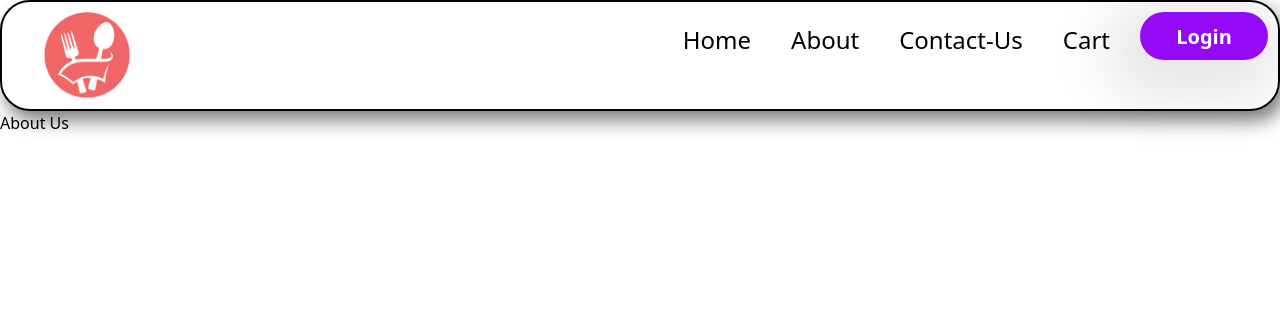
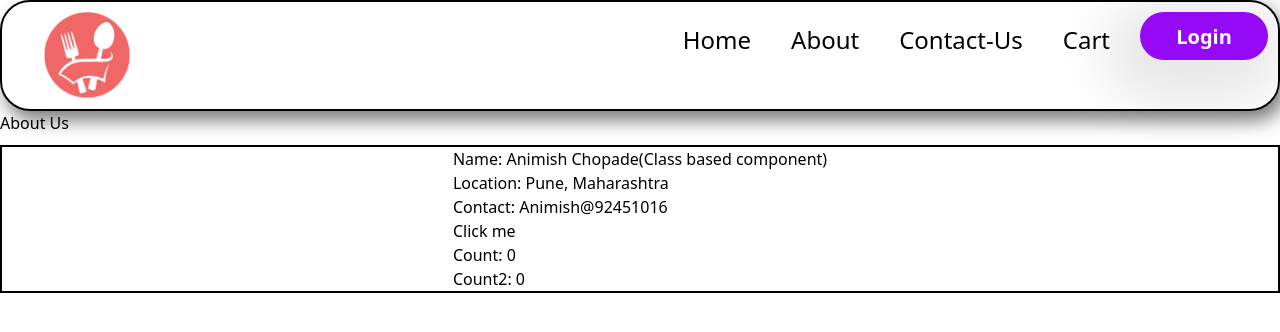
Before and after one commit to Animish2002/Namaste-React-Notes, a React (Vite) app: page /about in a window 1280 px wide. Shown: the top 332 px of the page. Built offline with nearby package versions, Linux system fonts and the light colour scheme.

Commit message:
new notes on class based component and functional component

```diff
--- a/App.js
+++ b/App.js
@@ -7,6 +7,7 @@ import Contact from "./src/Components/Contact";
 import NotFoundPage from "./src/Components/PageNotFound";
 import Body from "./src/Components/Layout/Body";
 import Header from "./src/Components/Layout/Header";
+import RestuarantMenu from "./src/Components/Restaurents/RestuarantMenu";
 
 const appRouter = createBrowserRouter([
   {
@@ -29,6 +30,10 @@ const appRouter = createBrowserRouter([
         path: "/*",
         element: <NotFoundPage />,
       },
+      {
+        path: "/resturantMenu/:restId",
+        element: <RestuarantMenu />,
+      },
     ],
   },
 ]);
--- a/index.css
+++ b/index.css
@@ -2,35 +2,34 @@
 @tailwind components;
 @tailwind utilities;
 
-
-h1{
+h1 {
   color: black;
 }
 
-.header-components{
+.header-components {
   display: flex;
-    border: 2px solid ;
+  border: 2px solid;
   border-radius: 30px;
   justify-content: space-between;
   box-shadow: 5px 10px 18px grey;
 }
 
-.header-components >ul{
+.header-components > ul {
   display: flex;
-    list-style-type: none ;
+  list-style-type: none;
 }
-.header-components >ul >li{
+.header-components > ul > li {
   cursor: pointer;
 }
 
-.food-app-logo{
+.food-app-logo {
   width: 170px;
   padding: 10px;
   mix-blend-mode: multiply;
   background-color: white;
 }
 
-.header-components >ul >li{
+.header-components > ul > li {
   padding: 10px;
   margin: 10px;
   font-size: 24px;
@@ -40,7 +39,7 @@ h1{
   margin-left: 10px;
 }
 
-.res-Container{
+.res-Container {
   display: inline-flex;
   margin-left: 25px;
   margin-right: 25px;
@@ -64,13 +63,13 @@ h1{
   margin: 10px;
   padding: 5px 10px 0px 10px;
 }
-.login-btn{
+.login-btn {
   border-color: transparent;
   border-radius: 2rem;
   height: 3rem;
   width: 8rem;
-  box-shadow: -10px 15px 57px 26px rgba(0,0,0,0.1);
-  background: #940AF7;
+  box-shadow: -10px 15px 57px 26px rgba(0, 0, 0, 0.1);
+  background: #940af7;
   color: white;
   font-weight: 400;
   font-size: 20px;
@@ -78,7 +77,7 @@ h1{
   padding: 10px;
   margin: 10px;
 }
-.filter-btn{
+.filter-btn {
   padding: 8 25 8 25;
   margin: 20 0 0 25;
   cursor: pointer;
@@ -88,14 +87,13 @@ h1{
   font-weight: bold;
 }
 
-.filter-btn:hover{
-  background-color:#dd2d4a;
+.filter-btn:hover {
+  background-color: #dd2d4a;
 }
-
 
 /* Shimmer effect */
 
-.shimmer-container{
+.shimmer-container {
   display: flex;
   flex-wrap: wrap;
   margin-right: 25px;
@@ -114,7 +112,7 @@ h1{
 
 .shimmerBG {
   margin-top: 14px;
-    margin-left:15px;
+  margin-left: 15px;
   margin-right: 15px;
   animation-duration: 3.2s;
   animation-fill-mode: forwards;
@@ -122,15 +120,13 @@ h1{
   animation-name: shimmer;
   animation-timing-function: linear;
   background: #ddd;
-    background: linear-gradient(to right, #F6F6F6 8%, #F0F0F0 18%, #F6F6F6 33%);
+  background: linear-gradient(to right, #f6f6f6 8%, #f0f0f0 18%, #f6f6f6 33%);
   background-size: 1200px 100%;
 }
-
 
 .media {
   height: 200px;
   width: 210px;
-
 }
 
 .p-32 {
@@ -146,7 +142,6 @@ h1{
 }
 
 .content-line {
-
   height: 12px;
   width: 60%;
   margin-left: 20px;
@@ -158,17 +153,23 @@ h1{
   width: 50%;
 }
 
-
-
-
 .m-t-24 {
   margin-top: 24px;
 }
 
-.search-bar{
+.search-bar {
   padding: 5px;
   border: solid 2px;
   margin-left: 18px;
   width: 15%;
   height: 20px;
 }
+
+.aboutUs {
+  display: flex;
+  align-items: center;
+  justify-content: center;
+  flex-direction: column;
+  border: 2px solid;
+  margin-top: 10px;
+}
--- a/src/Components/AboutUs.js
+++ b/src/Components/AboutUs.js
@@ -1,8 +1,17 @@
 import React from "react";
+import Function from "./Function";
+import Userclass from "./Userclass";
 
 const AboutUs = () => (
   <div>
     <h1>About Us</h1>
+    <div className="aboutUs">
+      <Userclass
+        name={"Animish Chopade(Class based component)"}
+        location={"Pune, Maharashtra"}
+        contact={"Animish@92451016"}
+      />
+    </div>
   </div>
 );
 
--- /dev/null
+++ b/src/Components/Function.js
@@ -0,0 +1,22 @@
+import React, { useState } from "react";
+
+const Function = ({ name, location, contact }) => {
+  const [count, setCount] = useState(0);
+  const [count2, setCount2] = useState(0);
+
+  return (
+    <div>
+      <h3>Name: {name}</h3>
+      <h3>Current location: {location}</h3>
+      <h3>Contact: {contact}</h3>
+      <button onClick={() => setCount(count + 1) & setCount2(count2 + 1)}>
+        {" "}
+        Click me
+      </button>
+      <h3>Count: {count}</h3>
+      <h3>Count2: {count2}</h3>
+    </div>
+  );
+};
+
+export default Function;
--- a/src/Components/Layout/Body.js
+++ b/src/Components/Layout/Body.js
@@ -2,6 +2,8 @@ import React from "react";
 import FoodCarts from "../Restaurents/FootCarts";
 import { useEffect, useState } from "react";
 import Shimmer from "./Shimmer";
+import { Link } from "react-router-dom";
+
 const Body = () => {
   const [restaurantList, setRestaurantList] = useState([]);
   const [searchtext, setSearchtext] = useState("");
@@ -74,7 +76,7 @@ const Body = () => {
         </button>
       </div>
       {filterRes.map((restaurants, index) => (
-        <FoodCarts key={index} resData={restaurants} />
+        <Link to={"/resturantMenu/" + restaurants.info.id}><FoodCarts key={index} resData={restaurants} /></Link>
       ))}
     </div>
   );
--- /dev/null
+++ b/src/Components/Restaurents/RestuarantMenu.js
@@ -0,0 +1,46 @@
+import React from "react";
+import { useState, useEffect } from "react";
+import Shimmer from "../Layout/Shimmer";
+import { useParams } from "react-router-dom";
+
+const RestaurantMenu = () => {
+  const [resInfo, setResInfo] = useState(null);
+  const  {restId}  = useParams();
+
+
+  useEffect(() => {
+    fetchMenus();
+  }, []);
+
+  const fetchMenus = async () => {
+    const data = await fetch(
+      `https://www.swiggy.com/dapi/menu/pl?page-type=REGULAR_MENU&complete-menu=true&lat=17.6599188&lng=75.9063906&restaurantId=${restId}&catalog_qa=undefined&submitAction=ENTER`
+    );
+
+    const json = await data.json();
+    console.log(json);
+    setResInfo(json.data);
+  };
+
+  if (resInfo === null) {
+    return <Shimmer />;
+  }
+
+  const { name, cuisines, costForTwoMessage, avgRating, totalRatingsString } =
+    resInfo?.cards?.[2]?.card?.card?.info || {};
+
+  return (
+    <div>
+      <h1>{name}</h1>
+      <h2>{cuisines?.join(", ")}</h2>
+      <p>{costForTwoMessage}</p>
+      <p>Rating: {avgRating} ({totalRatingsString})</p>
+      <h3>Menu</h3>
+      <h3>{}</h3>
+      {/* You'll need to map through the menu items here once you have that data */}
+
+    </div>
+  );
+};
+
+export default RestaurantMenu;
--- /dev/null
+++ b/src/Components/Userclass.js
@@ -0,0 +1,42 @@
+import React from "react";
+
+class Userclass extends React.Component {
+  constructor(props) {
+    super(props);
+
+    this.state = {
+      count: 0,
+      count2: 0,
+    };
+
+    console.log(props);
+  }
+
+  render() {
+    const { name, location, contact } = this.props;
+    return (
+      <div>
+        <h3>Name: {name}</h3>
+        <h3>Location: {location}</h3>
+        <h3>Contact: {contact}</h3>
+        {/* // Never update the state directly. */}
+        <button
+          onClick={() =>
+            this.setState({
+              count: this.state.count + 1,                //this is called batching it upp
+              count2: this.state.count2 + 1,
+            })
+          }
+        >
+          {" "}
+          {/* here we passed the object where we updated the value */}
+          Click me
+        </button>
+        <h3>Count: {this.state.count}</h3>
+        <h3>Count2: {this.state.count2}</h3>
+      </div>
+    );
+  }
+}
+
+export default Userclass;
```
Also changed, not shown: Notes/7FindingThePage.txt (added), Notes/9Let'sGetClassy.txt (added), Notes/Life-CycleofClasscComponent.txt (added). Lines whose indentation alone changed are shown as unchanged.
